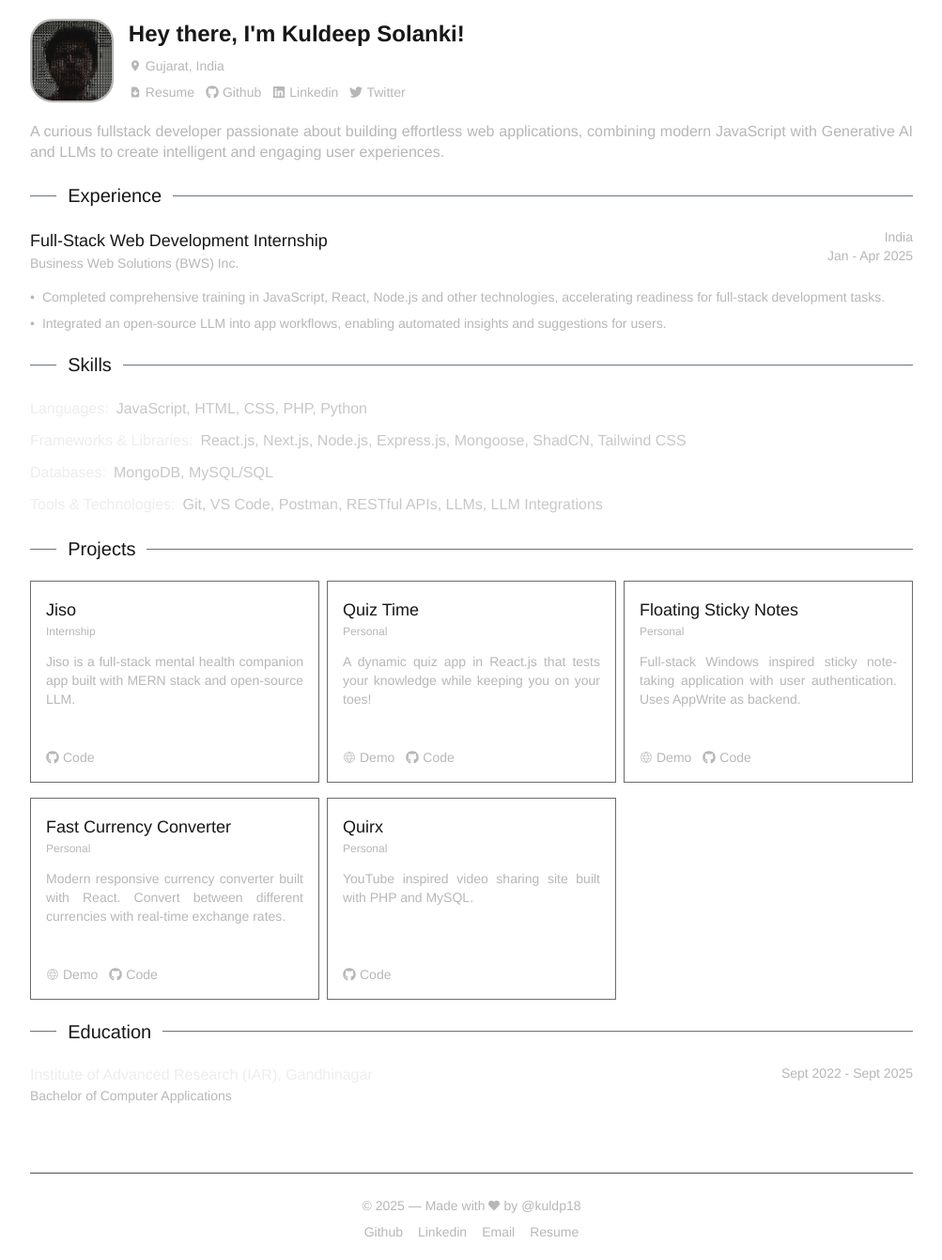
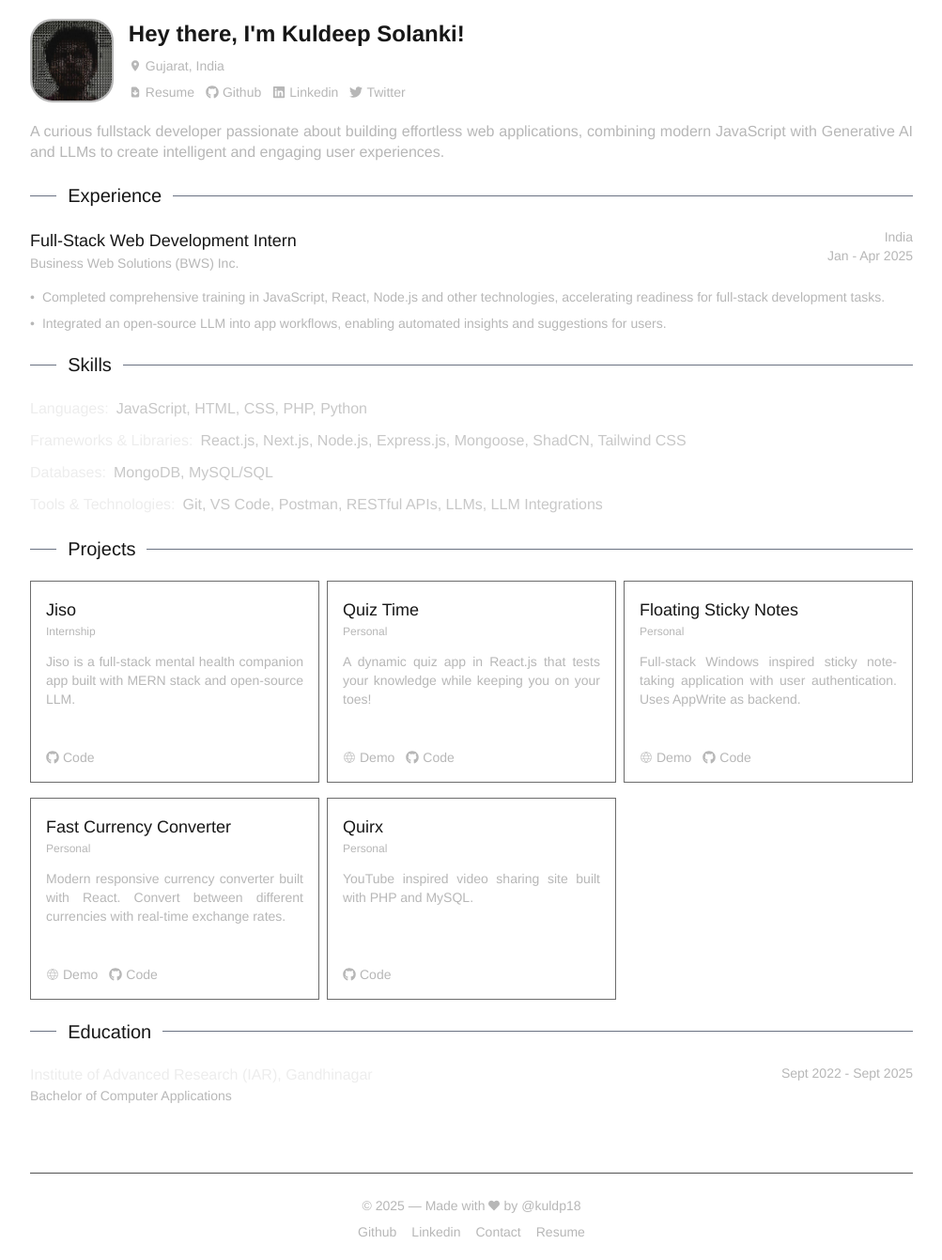
Before and after one commit to kuldp18/ksolanki.com, a Next.js app: page / in a window 1280 px wide. Shown: the whole page at 94% size, without its empty margins (138-1141 px from the left). Built offline with nearby package versions, Linux system fonts and the light colour scheme; a web font is replaced by a local one.

Commit message:
fix wordings

```diff
--- a/components/Experience.js
+++ b/components/Experience.js
@@ -9,7 +9,7 @@ const Experience = () => {
         <div className="flex flex-row justify-between">
           <div className="flex flex-col">
             <h3 className="text-sm md:text-lg">
-              Full-Stack Web Development Internship
+              Full-Stack Web Development Intern
             </h3>
             <p className="text-[#b7b7b7] text-sm">
               Business Web Solutions (BWS) Inc.
--- a/components/Footer.js
+++ b/components/Footer.js
@@ -36,7 +36,7 @@ export default function Footer() {
           href="mailto:kuldeepsolanki1854@gmail.com"
           className="hover:text-white transition-colors"
         >
-          Email
+          Contact
         </a>
         <a
           href="/Kuldeep-Solanki-Resume.pdf"
```
